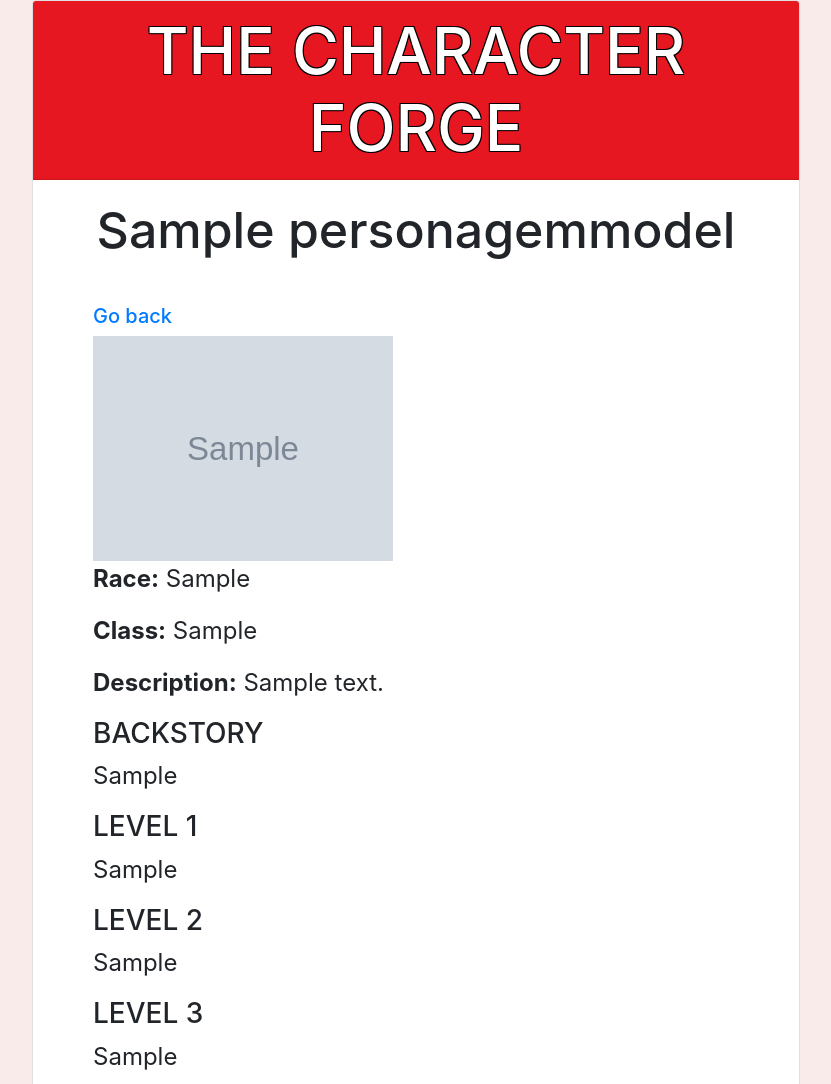
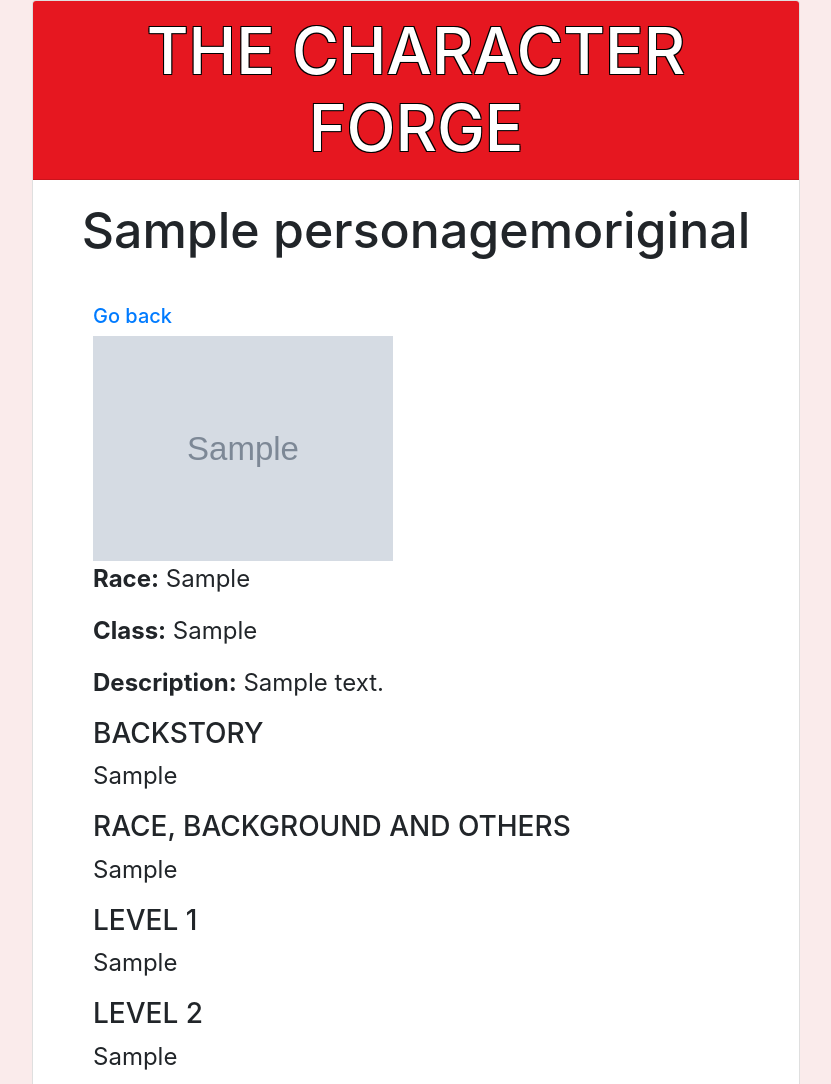
Before and after one commit to pedrohmadruga/The-Character-Forge, a Django app: page /original_character_detail/1/ in a window 1280 px wide. Shown: the top 1084 px of the page, without its empty margins (224-1055 px from the left). Run offline with Django 4.2, Linux system fonts and the light colour scheme; tables that the repository leaves empty hold one stand-in row (values such as "Sample post"); grey boxes marked "Sample" are stand-in pictures; parts of the project's set-up code (start-up, migrations or seed data) failed here and were passed over; some libraries are stand-ins or nearby versions.

Commit message:
Renomeando modelo PersonagemModel, adicionando campo nivel_0

```diff
--- a/main_site/admin.py
+++ b/main_site/admin.py
@@ -2,7 +2,7 @@ from django.contrib import admin
 from main_site import models
 
 
-@admin.register(models.PersonagemModel)
+@admin.register(models.PersonagemOriginal)
 class PersonagemOriginalAdmin(admin.ModelAdmin):
     list_display = ('nome', 'raca', 'classe',)
 
--- a/main_site/models.py
+++ b/main_site/models.py
@@ -1,7 +1,7 @@
 from django.db import models
 
 
-class PersonagemModel(models.Model):
+class PersonagemOriginal(models.Model):
     nome = models.CharField(max_length=100, default='')
     raca = models.CharField(max_length=50, default='')
     classe = models.CharField(max_length=100, default='')
@@ -9,6 +9,7 @@ class PersonagemModel(models.Model):
     tags = models.ManyToManyField('Tag')
     descricao = models.TextField(max_length=250, default='')
     backstory = models.TextField(default='')
+    nivel_0 = models.TextField(default='')
     nivel_1 = models.TextField(default='')
     nivel_2 = models.TextField(default='')
     nivel_3 = models.TextField(default='')
--- a/main_site/views.py
+++ b/main_site/views.py
@@ -7,13 +7,13 @@ class MainPageView(TemplateView):
 
 
 class OriginalBuildsView(ListView):
-    model = models.PersonagemModel
+    model = models.PersonagemOriginal
     template_name = 'original_builds.html'
     context_object_name = 'personagens'
     paginate_by = 3
 
 
 class PersonagemOriginalDetailView(DetailView):
-    model = models.PersonagemModel
+    model = models.PersonagemOriginal
     template_name = 'original_character_detail.html'
     context_object_name = 'personagem'
--- a/templates/original_character_detail.html
+++ b/templates/original_character_detail.html
@@ -38,6 +38,8 @@
                 <p><strong>Description:</strong> {{ personagem.descricao|safe }}</p>
                 <h3>BACKSTORY</h3>
                 <p>{{ personagem.backstory|safe }}</p>
+                <h3>RACE, BACKGROUND AND OTHERS</h3>
+                <p>{{ personagem.nivel_0 }}</p>
                 <h3>LEVEL 1</h3>
                 <p>{{ personagem.nivel_1|safe }}</p>
                 <h3>LEVEL 2</h3>
```
Also changed, not shown: main_site/migrations/0008_rename_personagemmodel_personagemoriginal.py (added), main_site/migrations/0009_personagemoriginal_nivel_0.py (added).
